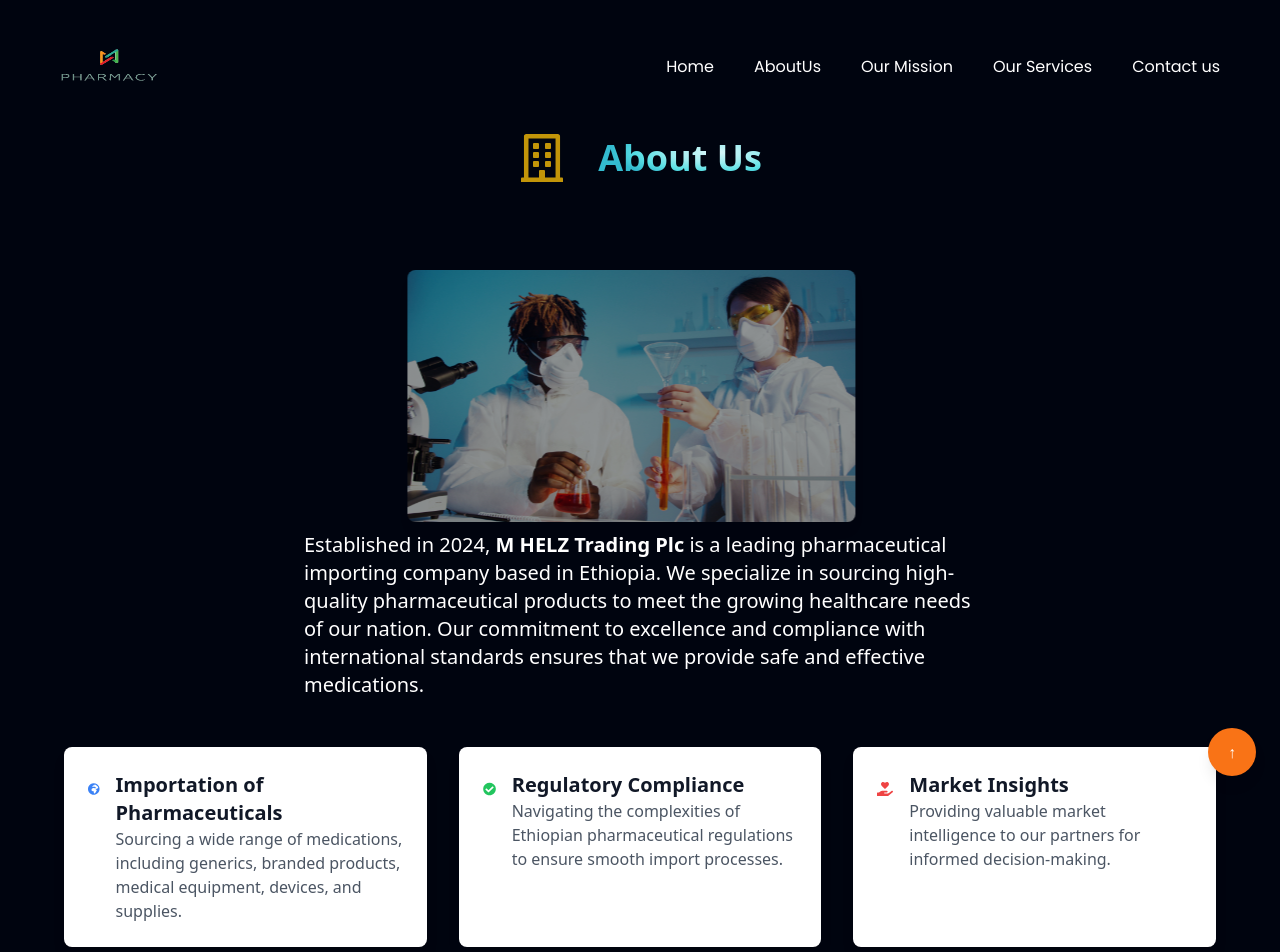
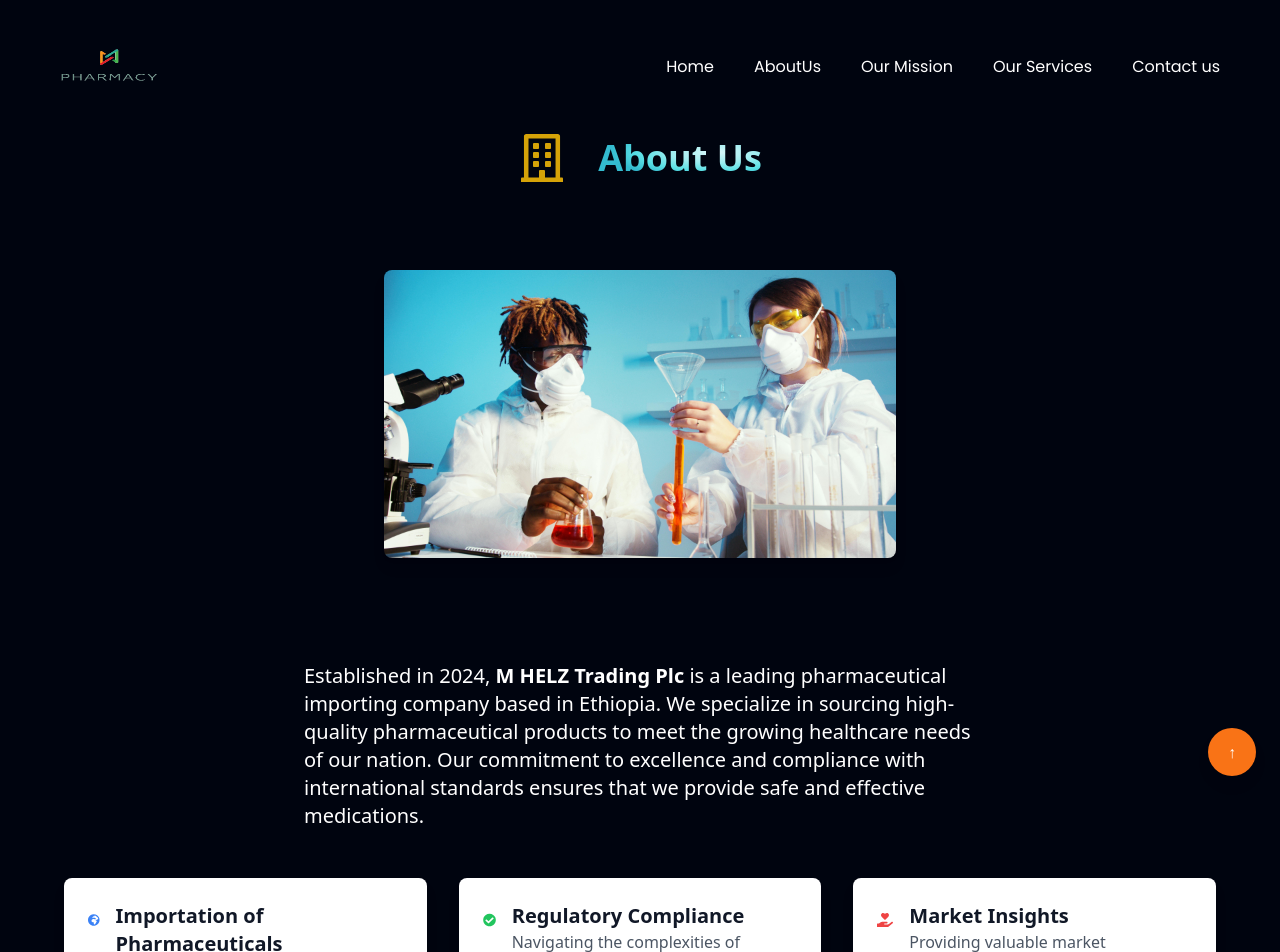
Before and after one commit to BlenB-dev/M-HELZ-Trading-Plc, a React (Vite) app in the folder Pharma/: page /Aboutus in a window 1280 px wide. Shown: the top 952 px of the page. Built offline with nearby package versions, Linux system fonts and the light colour scheme.

Commit message:
changed alot things

```diff
--- a/Pharma/src/components/Aboutus.jsx
+++ b/Pharma/src/components/Aboutus.jsx
@@ -10,7 +10,7 @@ import { layout } from "../style";
 import Footer from "./Footer"; // Import Footer component
 
 const Aboutus = () => (
-  <div className=" text-white">
+  <div className="text-white">
     {/* About Us Header with Icon */}
     <div className="flex flex-col items-center text-center mb-12 px-4">
       <div className="flex items-center space-x-4 sm:space-x-6 lg:space-x-8">
@@ -21,25 +21,25 @@ const Aboutus = () => (
       </div>
     </div>
 
-    {/* Video Section */}
-    <div className="relative  py-10 px-4 sm:px-8  lg:px-16">
+    {/* Image Section */}
+    <div className="relative py-10 px-4 sm:px-8 lg:px-16">
       <div className="flex justify-center">
         <img
-          src="/image4.jpg" // Default image when no feature is selected
-          alt="Default"
-          className="w-full animate-slide max-w-md rounded-lg shadow-lg"
+          src="/image4.jpg"
+          alt="About Us"
+          className="w-full max-w-sm sm:max-w-md lg:max-w-lg rounded-lg shadow-lg"
         />
       </div>
     </div>
 
     {/* About Us Section */}
     <section
-      className={`${layout.section} relative  text-white py-10 mt-[-95px] px-4 sm:px-8 lg:px-16`}
+      className={`${layout.section} text-white py-10 px-4 sm:px-8 lg:px-16`}
     >
-      <div className="relative z-10 max-w-7xl ">
+      <div className="relative z-10 max-w-7xl mx-auto">
         {/* About Us Content */}
-        <div className="text-center md:text-left">
-          <p className="  mx-auto max-w-2xl text-base sm:text-lg lg:text-xl">
+        <div className="text-center md:text-left mb-12">
+          <p className="mx-auto max-w-2xl text-base sm:text-lg lg:text-xl">
             Established in 2024, <strong>M HELZ Trading Plc</strong> is a
             leading pharmaceutical importing company based in Ethiopia. We
             specialize in sourcing high-quality pharmaceutical products to meet
@@ -49,8 +49,8 @@ const Aboutus = () => (
           </p>
         </div>
 
-        {/* Animated Values List */}
-        <div className="grid grid-cols-1 sm:grid-cols-2 lg:grid-cols-3 gap-8 mt-12">
+        {/* Values Section */}
+        <div className="grid grid-cols-1 sm:grid-cols-2 lg:grid-cols-3 gap-8">
           <div className="flex items-start gap-4 p-6 bg-white dark:bg-gray-800 rounded-lg shadow-lg hover:shadow-xl transition-all duration-300 transform hover:-translate-y-1">
             <FaGlobeAfrica className="text-4xl text-blue-500" />
             <div>
--- a/Pharma/src/components/Mission.jsx
+++ b/Pharma/src/components/Mission.jsx
@@ -23,17 +23,17 @@ const FeatureCard = ({ icon, title, content }) => (
 const Mission = () => (
   <>
     <section
-      className={`${layout.section} relative overflow-hidden text-white py-20`}
+      className={`${layout.section} relative overflow-hidden text-white py-20 px-4 sm:px-8 lg:px-16`}
     >
       <div className="absolute inset-0 opacity-20 bg-cover"></div>
 
       {/* Header Section */}
-      <div className="flex items-center mb-12 ml-10 animate-fade-in">
+      <div className="flex items-center mb-12 animate-fade-in">
         <FaHeartbeat className="text-5xl text-red-500 mr-4 animate-pulse" />
         <h2 className={`${styles.heading2} ml-2`}>Our Mission</h2>
       </div>
 
-      <div className="grid grid-cols-1 md:grid-cols-2 gap-12 items-center relative z-10">
+      <div className="grid grid-cols-1 lg:grid-cols-2 gap-12 items-center relative z-10">
         {/* Left Section: Features */}
         <div>
           <p className={`${styles.paragraph} max-w-[600px] mb-10`}>
@@ -42,15 +42,15 @@ const Mission = () => (
             partnerships with global manufacturers.
           </p>
 
-          <div className="grid grid-cols-1 md:grid-cols-1 gap-8 mb-12">
+          <div className="grid grid-cols-1 gap-8 mb-12">
             <FeatureCard
               icon={<FaCheckCircle />}
-              title=" Importation of Pharmaceuticals"
+              title="Importation of Pharmaceuticals"
               content="We ensure high-quality pharmaceuticals are imported for better healthcare."
             />
             <FeatureCard
               icon={<FaGlobe />}
-              title=" Regulatory Compliance"
+              title="Regulatory Compliance"
               content="Adhering to global standards and regulatory requirements."
             />
             <FeatureCard
@@ -66,16 +66,13 @@ const Mission = () => (
           </div>
         </div>
 
-        {/* Right Section: Moving Video */}
-        <div className="relative overflow-hidden mt-[-150px]  rounded-lg shadow-lg ">
-          {/* Video Element */}
+        {/* Right Section: Responsive Image/Video */}
+        <div className="relative overflow-hidden rounded-lg shadow-lg max-w-full">
           <img
-            src="/image5.jpg" // Default image when no feature is selected
-            alt="Default"
-            className="w-full animate-slide max-w-md rounded-lg shadow-lg"
+            src="/image5.jpg" // Replace with actual image path
+            alt="Mission"
+            className="w-full h-auto max-w-md sm:max-w-lg lg:max-w-full rounded-lg shadow-lg"
           />
-
-          {/* Overlay Animation */}
         </div>
       </div>
 
```
